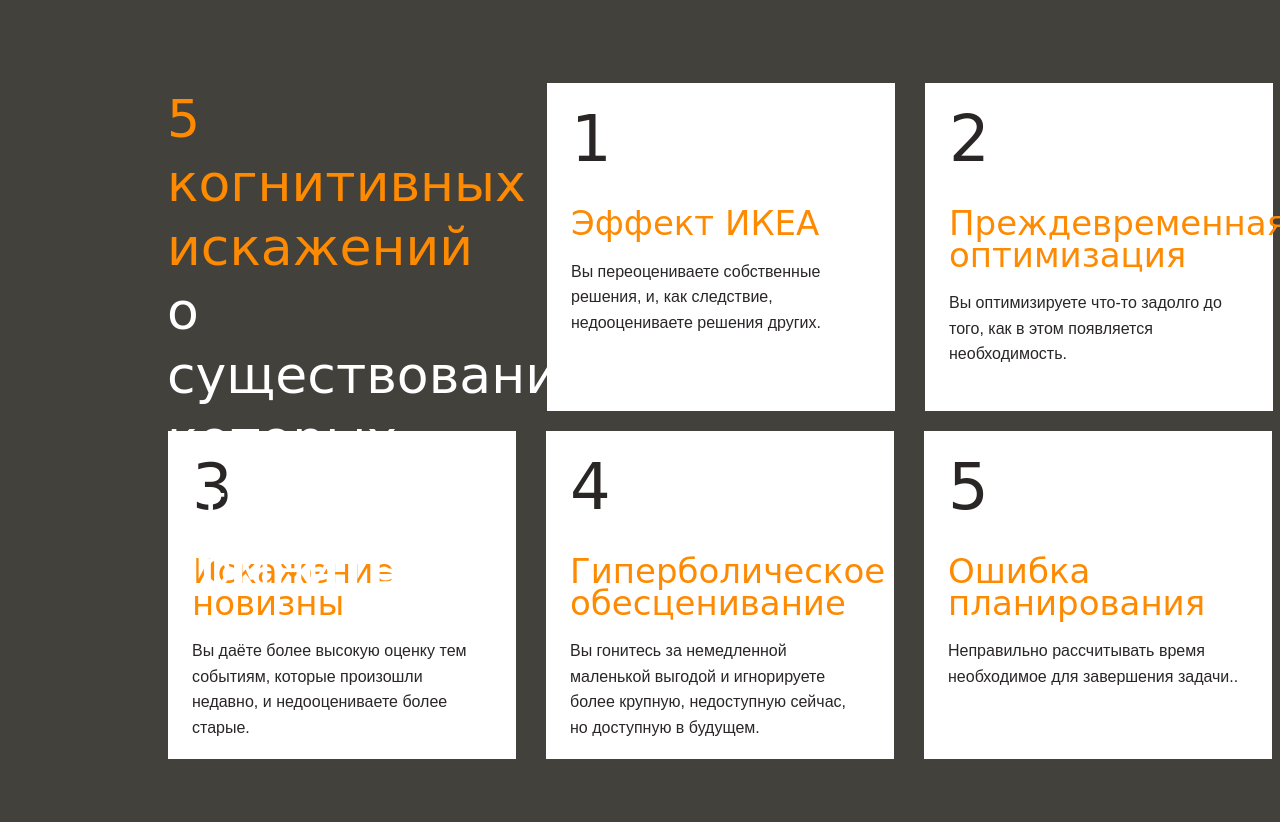
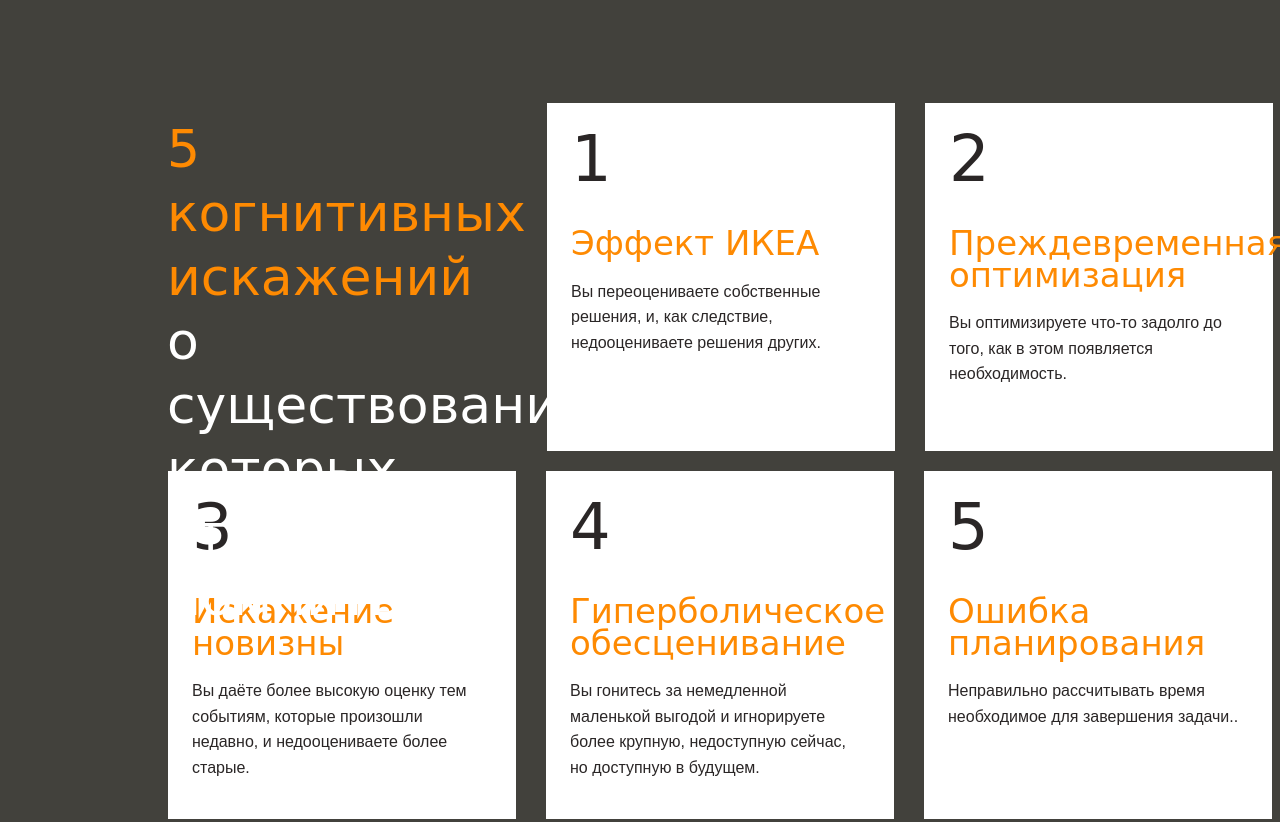
Before and after one commit to bombom70/layout-designer-project-lvl1, a website: page src/index.html in a window 1280 px wide. Shown: the part 1825-2647 px from the top of the page. Drawn offline with Linux system fonts and the light colour scheme; a web font is replaced by a local one.

Commit message:
replave nav style

```diff
--- a/src/index.html
+++ b/src/index.html
@@ -36,9 +36,9 @@
                 <iframe class="video" width="919" height="569" src="https://www.youtube.com/embed/jie9AizBqss" frameborder="0" allowfullscreen></iframe>
             </div>
         </section>
-        <section id="effects" class="bg-dark h-956px">
+        <section id="effects" class="bg-dark">
            <div id="navigation" class="nav-container">
-                <nav class="flex j-content-between wrap a-items">
+                <nav class="flex j-content-between wrap a-items p-top-20px">
                     <div class="nav-item-header">
                         <p class="color-orange">5 когнитивных<br>искажений<br><span class="color-white">о существовании<br>которых стоит<br>помнить</span></p>
                         <!-- <p class="color-white mg-40px">о существовании<br>которых стоит<br>помнить</p> -->
--- a/src/styles/style.css
+++ b/src/styles/style.css
@@ -234,10 +234,6 @@ header {
 
 /* maim blog */
 
-.h-914px {
-  height: 914px;
-}
-
 .content-item-1 {
   height: 814px;
 }
@@ -279,9 +275,13 @@ header {
   right: 0;
   left: 0;
 
-  margin: 0 auto;
+  margin: 10px auto 0 auto;
 
   filter: drop-shadow(0 16px 32px rgba(0, 0, 0, 0.15));
+}
+
+.p-top-20px {
+  padding-top: 20px;
 }
 
 .j-content-between {
@@ -302,12 +302,12 @@ header {
 
 .nav-item {
   width: 300px;
-  height: 280px;
-
-  background: var(--white-color);
+  height: 300px;
 
   margin: 10px 15px;
   padding: 24px;
+
+  background: var(--white-color);
 }
 
 .nav-item a {
@@ -333,6 +333,7 @@ header {
 .nav-item-header {
   position: relative;
   top: -10px;
+
   width: 350px;
   height: 300px;
 
@@ -342,6 +343,7 @@ header {
 .h-814px {
   height: 956px;
 }
+
 .style-num {
   margin: 0 0 40px 0;
 
```
